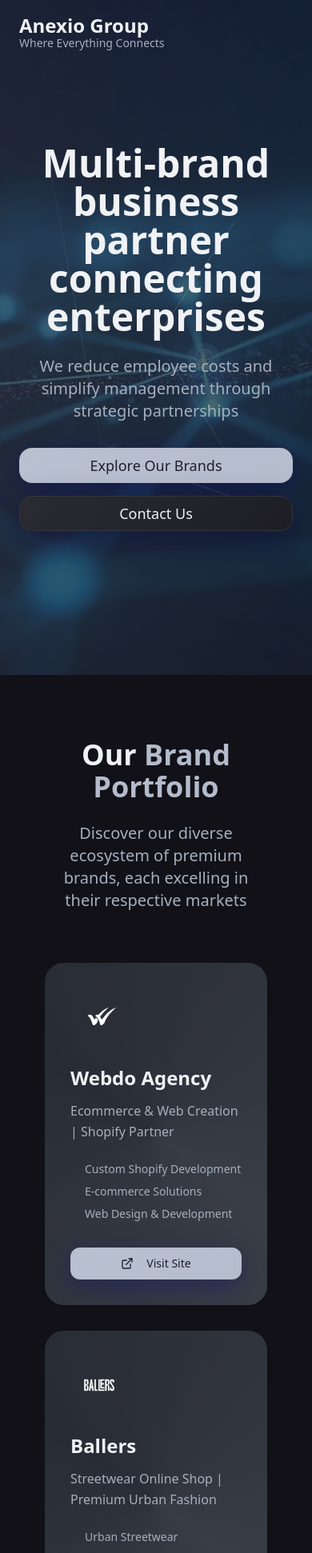
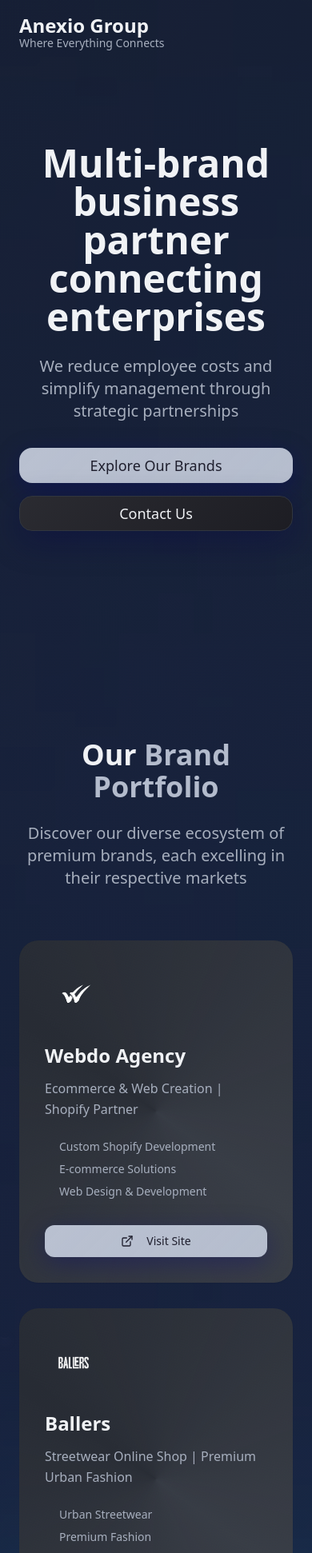
Before and after one commit to webdoagency/anexiogroup, a React (Vite) app: page / in a window 390 px wide. Shown: the top 1942 px of the page at 80% size. Built offline with nearby package versions, Linux system fonts and the light colour scheme; the HTML template or start-up script is replaced by a standard one.

Commit message:
Revert background changes

```diff
--- a/src/components/Brands.tsx
+++ b/src/components/Brands.tsx
@@ -30,8 +30,8 @@ const brands = [
 
 const Brands = () => {
   return (
-    <section id="brands" className="py-20 px-6 lg:px-8 relative">
-      <div className="container mx-auto">
+    <section id="brands" className="py-20 relative">
+      <div className="container mx-auto px-6 lg:px-8">
         <div className="text-center mb-16">
           <h2 className="text-4xl md:text-5xl font-bold mb-6 text-foreground">
             Our <span className="text-primary">Brand Portfolio</span>
--- a/src/components/Contact.tsx
+++ b/src/components/Contact.tsx
@@ -17,8 +17,8 @@ const contactInfo = [{
   details: ["+38348878111", "+38348878222"]
 }];
 const Contact = () => {
-  return <section id="contact" className="py-20 px-6 lg:px-8 relative">
-      <div className="container mx-auto">
+  return <section id="contact" className="py-20 relative">
+      <div className="container mx-auto px-6 lg:px-8">
         <div className="text-center mb-16">
           <h2 className="text-4xl md:text-5xl font-bold mb-6 text-foreground">
             Let's <span className="text-primary">Connect</span>
--- a/src/components/Excellence.tsx
+++ b/src/components/Excellence.tsx
@@ -16,8 +16,8 @@ const excellencePoints = [{
   detail: "Zero initial investment required. We prove our value through measurable outcomes and performance"
 }];
 const Excellence = () => {
-  return <section className="py-20 px-6 lg:px-8 relative">
-      <div className="container mx-auto">
+  return <section className="py-20 relative">
+      <div className="container mx-auto px-6 lg:px-8">
         <div className="text-center mb-16">
           <h2 className="text-4xl md:text-5xl font-bold mb-6 text-foreground">
             Corporate <span className="text-primary">Excellence</span>
--- a/src/components/Hero.tsx
+++ b/src/components/Hero.tsx
@@ -1,41 +1,7 @@
 import { Button } from "@/components/ui/button";
 import heroBg from "@/assets/connected-network-bg.jpg";
 const Hero = () => {
-  return <section id="home" className="glass-hero min-h-screen flex items-center justify-center relative">
-      {/* Animated Background */}
-      <div className="liquid-bg animate-liquid"></div>
-
-      {/* 3D Connected Network Background */}
-      <div className="absolute inset-0 opacity-30" style={{
-      backgroundImage: `url(${heroBg})`,
-      backgroundSize: 'cover',
-      backgroundPosition: 'center',
-      backgroundRepeat: 'no-repeat'
-    }} />
-
-      {/* 3D Network Nodes */}
-      <div className="absolute inset-0 overflow-hidden">
-        <div className="absolute top-1/4 left-1/6 w-3 h-3 rounded-full animate-float [animation-delay:0s] shadow-lg shadow-primary/20"></div>
-        <div className="absolute top-1/3 right-1/4 w-2 h-2 rounded-full animate-float [animation-delay:1s] shadow-md shadow-accent/15"></div>
-        <div className="absolute bottom-1/3 left-1/3 w-4 h-4 rounded-full animate-float [animation-delay:2s] shadow-lg shadow-primary/25"></div>
-        <div className="absolute bottom-1/4 right-1/6 w-2.5 h-2.5 rounded-full animate-float [animation-delay:3s] shadow-md shadow-accent/20"></div>
-        <div className="absolute top-1/2 left-1/2 w-1.5 h-1.5 rounded-full animate-float [animation-delay:4s] shadow-sm shadow-primary/30"></div>
-
-        {/* Connecting Lines */}
-        <svg className="absolute inset-0 w-full h-full" xmlns="http://www.w3.org/2000/svg">
-          <defs>
-            <linearGradient id="lineGradient" x1="0%" y1="0%" x2="100%" y2="100%">
-              <stop offset="0%" stopColor="hsl(var(--primary) / 0.1)" />
-              <stop offset="50%" stopColor="hsl(var(--primary) / 0.3)" />
-              <stop offset="100%" stopColor="hsl(var(--primary) / 0.1)" />
-            </linearGradient>
-          </defs>
-          <line x1="16%" y1="25%" x2="33%" y2="67%" stroke="url(#lineGradient)" strokeWidth="1" className="animate-pulse" />
-          <line x1="75%" y1="33%" x2="50%" y2="50%" stroke="url(#lineGradient)" strokeWidth="1" className="animate-pulse [animation-delay:0.5s]" />
-          <line x1="33%" y1="67%" x2="83%" y2="75%" stroke="url(#lineGradient)" strokeWidth="1" className="animate-pulse [animation-delay:1s]" />
-          <line x1="50%" y1="50%" x2="83%" y2="75%" stroke="url(#lineGradient)" strokeWidth="1" className="animate-pulse [animation-delay:1.5s]" />
-        </svg>
-      </div>
+  return <section id="home" className="min-h-screen flex items-center justify-center relative">
 
       {/* Content */}
       <div className="container mx-auto px-6 lg:px-8 relative z-10">
--- a/src/pages/Index.tsx
+++ b/src/pages/Index.tsx
@@ -4,16 +4,54 @@ import Brands from "@/components/Brands";
 import Excellence from "@/components/Excellence";
 import Contact from "@/components/Contact";
 import Footer from "@/components/Footer";
+import heroBg from "@/assets/connected-network-bg.jpg";
 
 const Index = () => {
   return (
-    <main className="min-h-screen">
+    <main className="min-h-screen glass-hero relative">
+      {/* Animated Background */}
+      <div className="liquid-bg animate-liquid"></div>
+
+      {/* 3D Connected Network Background */}
+      <div className="absolute inset-0 opacity-30" style={{
+        backgroundImage: `url(${heroBg})`,
+        backgroundSize: 'cover',
+        backgroundPosition: 'center',
+        backgroundRepeat: 'no-repeat'
+      }} />
+
+      {/* 3D Network Nodes */}
+      <div className="absolute inset-0 overflow-hidden">
+        <div className="absolute top-1/4 left-1/6 w-3 h-3 rounded-full animate-float [animation-delay:0s] shadow-lg shadow-primary/20"></div>
+        <div className="absolute top-1/3 right-1/4 w-2 h-2 rounded-full animate-float [animation-delay:1s] shadow-md shadow-accent/15"></div>
+        <div className="absolute bottom-1/3 left-1/3 w-4 h-4 rounded-full animate-float [animation-delay:2s] shadow-lg shadow-primary/25"></div>
+        <div className="absolute bottom-1/4 right-1/6 w-2.5 h-2.5 rounded-full animate-float [animation-delay:3s] shadow-md shadow-accent/20"></div>
+        <div className="absolute top-1/2 left-1/2 w-1.5 h-1.5 rounded-full animate-float [animation-delay:4s] shadow-sm shadow-primary/30"></div>
+
+        {/* Connecting Lines */}
+        <svg className="absolute inset-0 w-full h-full" xmlns="http://www.w3.org/2000/svg">
+          <defs>
+            <linearGradient id="lineGradient" x1="0%" y1="0%" x2="100%" y2="100%">
+              <stop offset="0%" stopColor="hsl(var(--primary) / 0.1)" />
+              <stop offset="50%" stopColor="hsl(var(--primary) / 0.3)" />
+              <stop offset="100%" stopColor="hsl(var(--primary) / 0.1)" />
+            </linearGradient>
+          </defs>
+          <line x1="16%" y1="25%" x2="33%" y2="67%" stroke="url(#lineGradient)" strokeWidth="1" className="animate-pulse" />
+          <line x1="75%" y1="33%" x2="50%" y2="50%" stroke="url(#lineGradient)" strokeWidth="1" className="animate-pulse [animation-delay:0.5s]" />
+          <line x1="33%" y1="67%" x2="83%" y2="75%" stroke="url(#lineGradient)" strokeWidth="1" className="animate-pulse [animation-delay:1s]" />
+          <line x1="50%" y1="50%" x2="83%" y2="75%" stroke="url(#lineGradient)" strokeWidth="1" className="animate-pulse [animation-delay:1.5s]" />
+        </svg>
+      </div>
+
+      <div className="relative z-10">
         <Navigation />
         <Hero />
         <Brands />
         <Excellence />
         <Contact />
         <Footer />
+      </div>
     </main>
   );
 };
```
Lines whose indentation alone changed are shown as unchanged.
